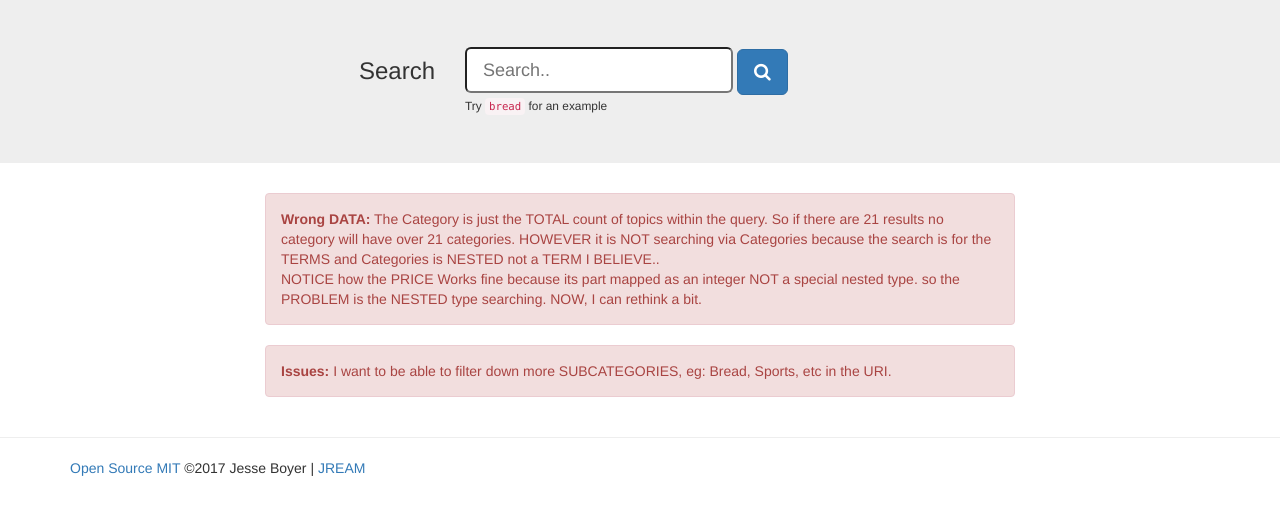
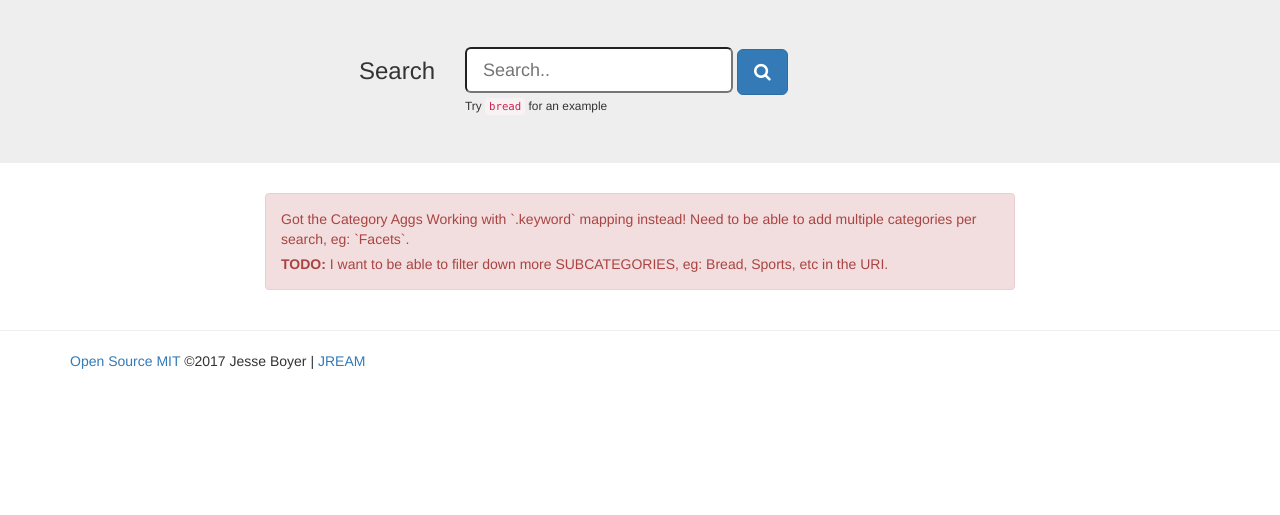
Before and after one commit to 3SBLUE/Elasticsearch, a PHP site: page / in a window 1280 px wide. Shown: the part 51-566 px from the top of the page. Run offline with PHP 8.4, Linux system fonts and the light colour scheme.

Commit message:
Got them categories aggregating, yay, keywords, thanks elastic for them changes that make no sense!

```diff
--- a/website/api/api-search.php
+++ b/website/api/api-search.php
@@ -149,8 +149,7 @@ if ($query = $request->query('query')) {
                 'path' => 'categories',
                 'query' => [
                     'term' => [
-                        'categories.name' => $category,
-//                        'categories.name.keyword' => $category,
+                        'categories.name.keyword' => $category,
                     ],
                 ],
             ],
@@ -276,3 +275,19 @@ function getSearchFilterAggregations(array $queryArray, $es_hosts = false)
 
     return $client->search($params);
 }
+
+//function globalCategoryFilterAggs($data = false, $es_hosts) {
+//
+//    $client = getElasticClient($es_hosts);
+//
+//    $params = [
+//    "aggs" : {
+//        "t_shirts" : {
+//            "filter" : { "term": { "type": "t-shirt" } },
+//            "aggs" : {
+//                "avg_price" : { "avg" : { "field" : "price" } }
+//            }
+//        }
+//    }
+//    return $client->search($params);
+//}
--- a/website/index.php
+++ b/website/index.php
@@ -75,17 +75,13 @@ require 'api/api-search.php';
     <div class="row">
         <div class="col-md-8 col-md-offset-2">
             <div class="alert alert-danger">
-                <b>Wrong DATA:</b> The Category is just the TOTAL count of topics within the query. So if there are 21
-                results no category will have over 21 categories. HOWEVER it is NOT searching via Categories because the
-                search is for the TERMS and Categories is NESTED not a TERM I BELIEVE..
-
                 <p>
-                    NOTICE how the PRICE Works fine because its part mapped as an integer NOT a special nested type.
-                    so the PROBLEM is the NESTED type searching. NOW, I can rethink a bit.
+                Got the Category Aggs Working with `.keyword` mapping instead! Need to be able to add multiple categories
+                    per search, eg: `Facets`.
                 </p>
-            </div>
-            <div class="alert alert-danger">
-                <b>Issues:</b> I want to be able to filter down more SUBCATEGORIES, eg: Bread, Sports, etc in the URI.
+                <p>
+                    <b>TODO:</b> I want to be able to filter down more SUBCATEGORIES, eg: Bread, Sports, etc in the URI.
+                </p>
             </div>
         </div>
     </div>
@@ -190,11 +186,13 @@ require 'api/api-search.php';
             <div class="pagination-wrapper col-xs-8 col-xs-offset-2">
                 <nav>
                     <ul class="pagination">
+                        <?php if ($page > 1):?>
                         <li>
                             <a href="?query=<?=urlencode($query);?>&page=<?=($page - 1);?>" aria-label="Previous">
                                 <span aria-hidden="true">&laquo;</span>
                             </a>
                         </li>
+                        <?php endif;?>
 
 
                         <?php for ($i = 1; $i <= $page_count; $i++): ?>
```
